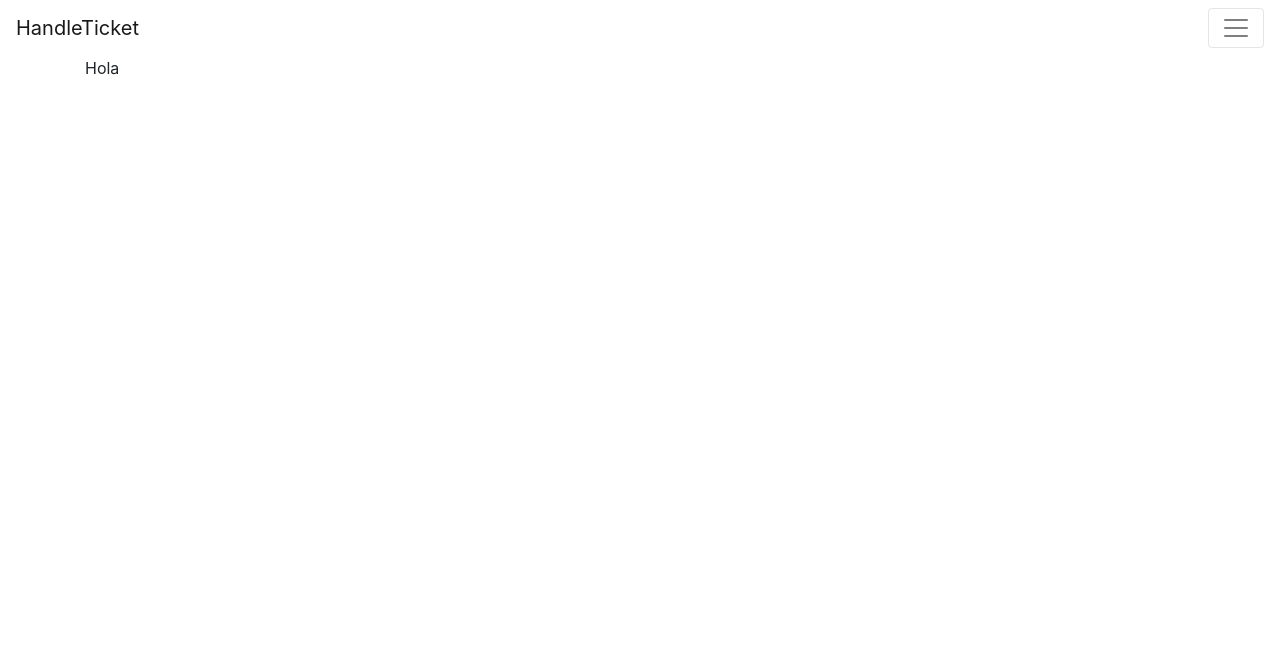
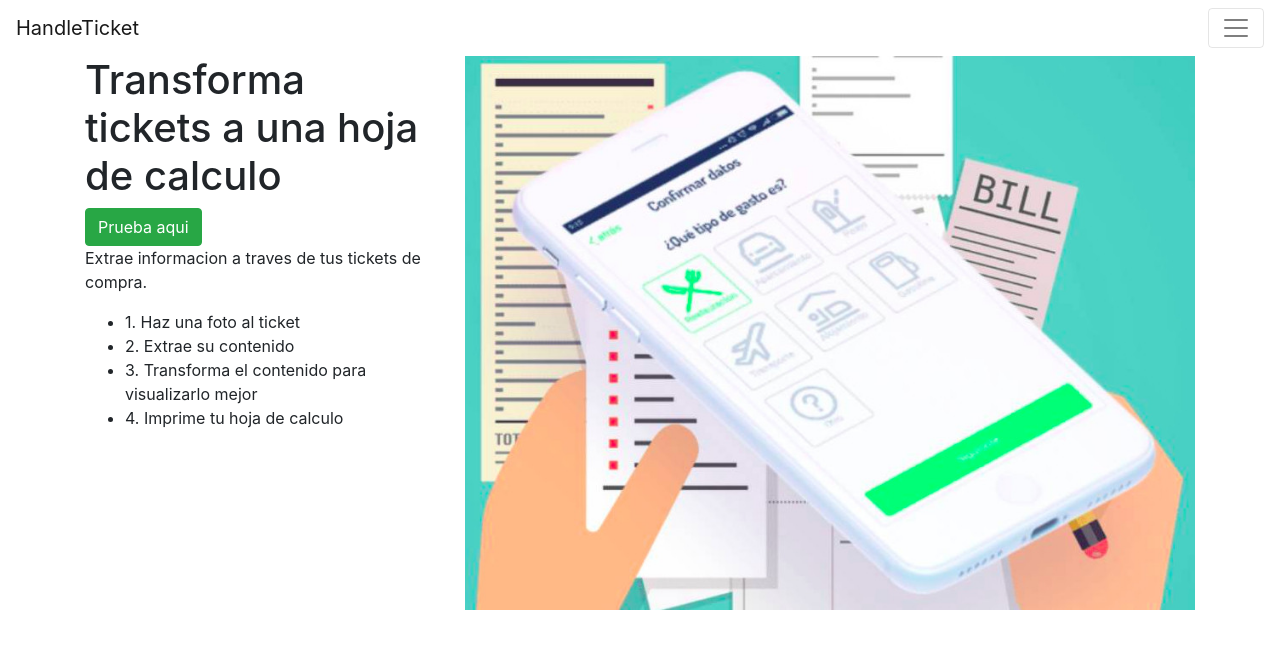
Before and after one commit to jgregorio0/handleticket-pwa, a Nuxt app: page / in a window 1280 px wide. Shown: the top 648 px of the page. Built offline with nearby package versions, Linux system fonts and the light colour scheme.

Commit message:
Add home page

```diff
--- a/pages/index.vue
+++ b/pages/index.vue
@@ -1,7 +1,34 @@
 <template>
-  <section class="container">Hola</section>
+  <section class="container">
+    <div class="row">
+      <div class="col-md-4 col-sm-12">
+        <h1>Transforma tickets a una hoja de calculo</h1>
+        <b-button variant="success" @click="goToTicket()">Prueba aqui</b-button>
+        <p>Extrae informacion a traves de tus tickets de compra.</p>
+        <ul>
+          <li>1. Haz una foto al ticket</li>
+          <li>2. Extrae su contenido</li>
+          <li>3. Transforma el contenido para visualizarlo mejor</li>
+          <li>4. Imprime tu hoja de calculo</li>
+        </ul>
+      </div>
+      <div class="col-md-8 col-sm-12">
+        <b-img
+          src="/bills-mobile.jpg"
+          fluid
+          alt="Handle Tickets Mobile"
+        ></b-img>
+      </div>
+    </div>
+  </section>
 </template>
 
 <script>
-export default {}
+export default {
+  methods: {
+    goToTicket() {
+      this.$router.push('/ticket')
+    },
+  },
+}
 </script>
```
Also changed, not shown: static/bills-mobile.jpg (added).
